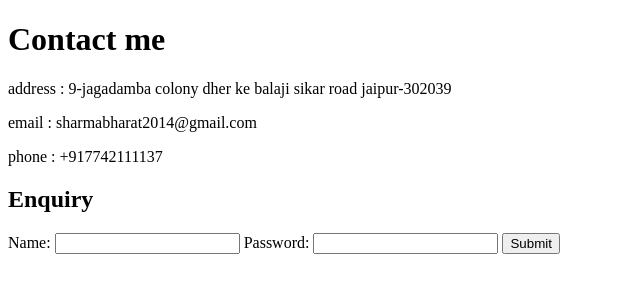
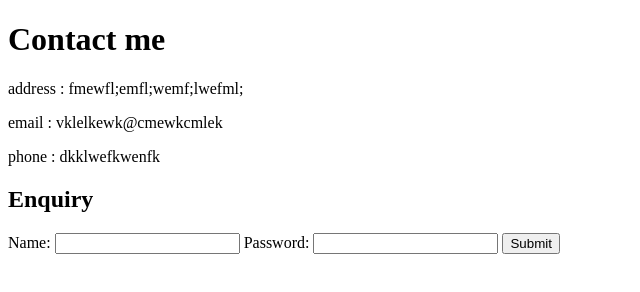
Before and after one commit to hibharat/motam, a plain HTML site: page contact.html in a window 1280 px wide. Shown: the whole page, without its empty margins (0-640 px from the left). Drawn offline with Linux system fonts and the light colour scheme.

Commit message:
Update contact.html

```diff
--- a/contact.html
+++ b/contact.html
@@ -8,9 +8,9 @@
 </head>
 <body>
     <h1>Contact me</h1>
-    <p>address : 9-jagadamba colony dher ke balaji sikar road jaipur-302039</p>
-    <p>email : sharmabharat2014@gmail.com</p>
-    <p>phone : +917742111137</p>
+    <p>address : fmewfl;emfl;wemf;lwefml;</p>
+    <p>email : vklelkewk@cmewkcmlek</p>
+    <p>phone : dkklwefkwenfk</p>
 
     <form action="/bharat">
         <h2>Enquiry</h2>
```
